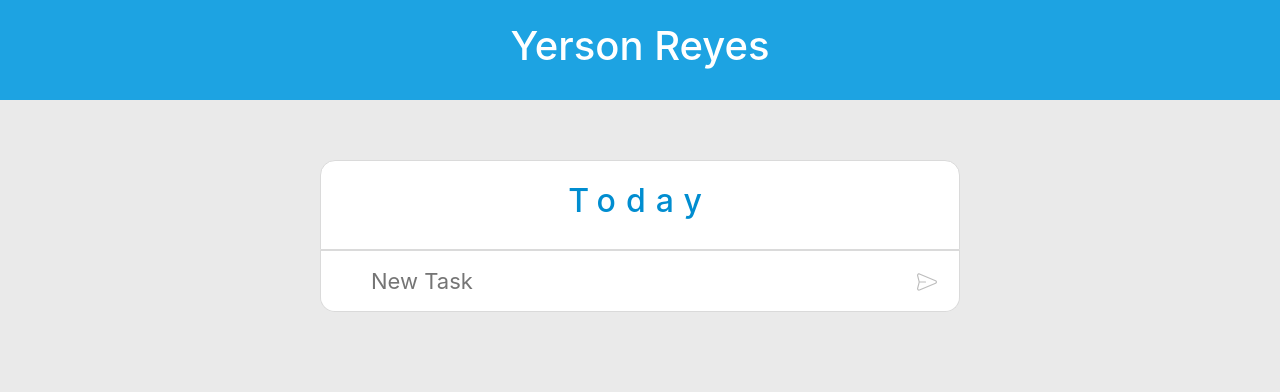
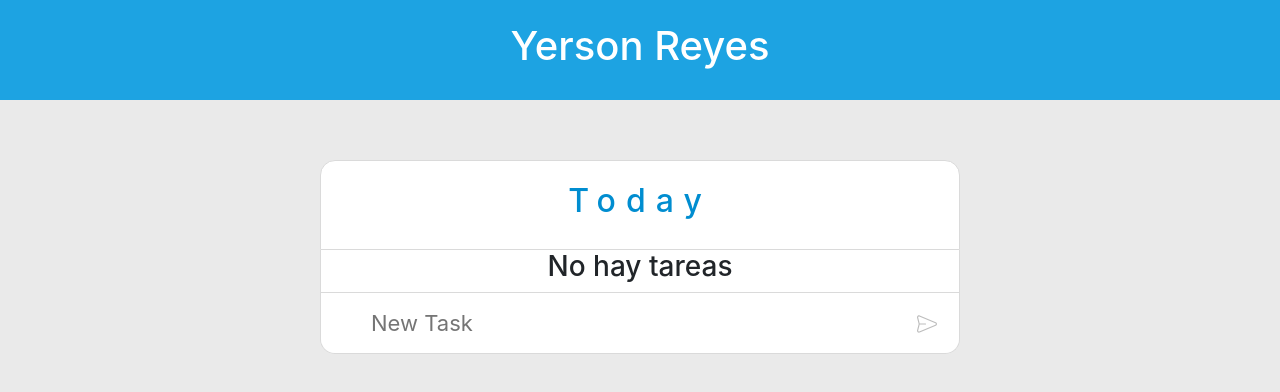
Before and after one commit to yersonreyes/task-react-firebase, a React (Create React App) app: page / in a window 1280 px wide. Shown: the top 392 px of the page. Built offline with nearby package versions, Linux system fonts and the light colour scheme; no server answers; the database is empty.

Commit message:
añadiendo aviso de lista vacia y loading

```diff
--- a/src/App.js
+++ b/src/App.js
@@ -1,6 +1,6 @@
 import React, { useState, useEffect } from "react";
-import { Container, Row, Col } from "react-bootstrap";
-import { map } from "lodash";
+import { Container, Row, Col, Spinner } from "react-bootstrap";
+import { map, size } from "lodash";
 import firebase from "./utils/firebase";
 import "firebase/firestore";
 import AddTask from "./components/AddTask";
@@ -11,7 +11,7 @@ import { database } from "firebase";
 const db = firebase.firestore(firebase);
 
 export default function App() {
-  const [tasks, setTasks] = useState([]);
+  const [tasks, setTasks] = useState(null);
   const [reloadTask, setReloadTask] = useState(false);
 
   useEffect(() => {
@@ -48,9 +48,16 @@ export default function App() {
           xs={{ span: 10, offset: 1 }}
           md={{ span: 6, offset: 3 }}
         >
-          {map(tasks, (task, index) => (
-            <Task key={index} task={task} />
-          ))}
+          {!tasks ? (
+            <div className="loading">
+              <Spinner animation="border" />
+              <span>Cargando...</span>
+            </div>
+          ) : size(tasks) === 0 ? (
+            <h3>No hay tareas</h3>
+          ) : (
+            map(tasks, (task, index) => <Task key={index} task={task} />)
+          )}
         </Col>
         <Col
           className="todo__input"
--- a/src/App.scss
+++ b/src/App.scss
@@ -39,6 +39,22 @@
       background-color: #fff;
       max-height: calc(100vh - 400px);
       overflow: scroll;
+
+      .loading {
+        display: flex;
+        align-items: center;
+        justify-content: center;
+        flex-direction: column;
+        padding: 20px 0;
+
+        span {
+          padding-top: 20px;
+        }
+      }
+      h3 {
+        text-align: center;
+        padiding: 20px 0;
+      }
     }
 
     &__input {
```
